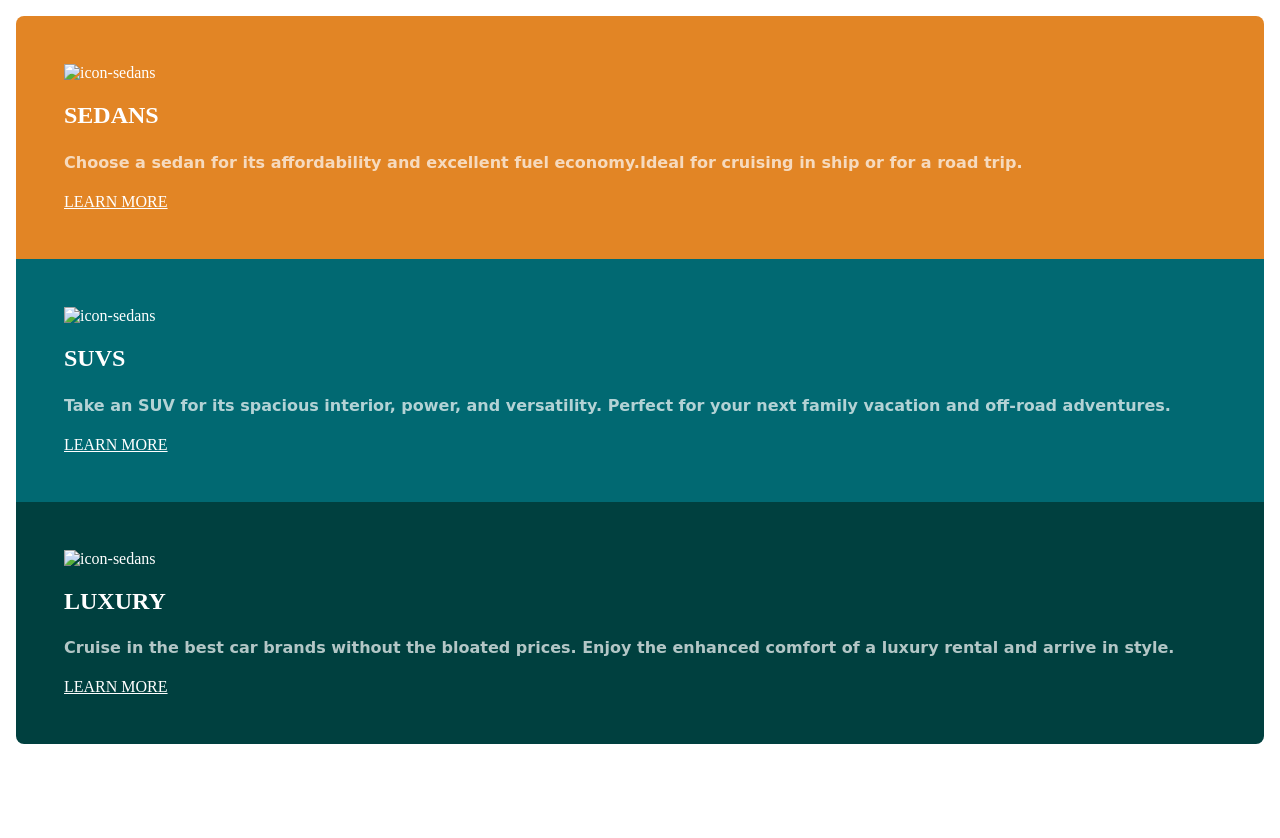
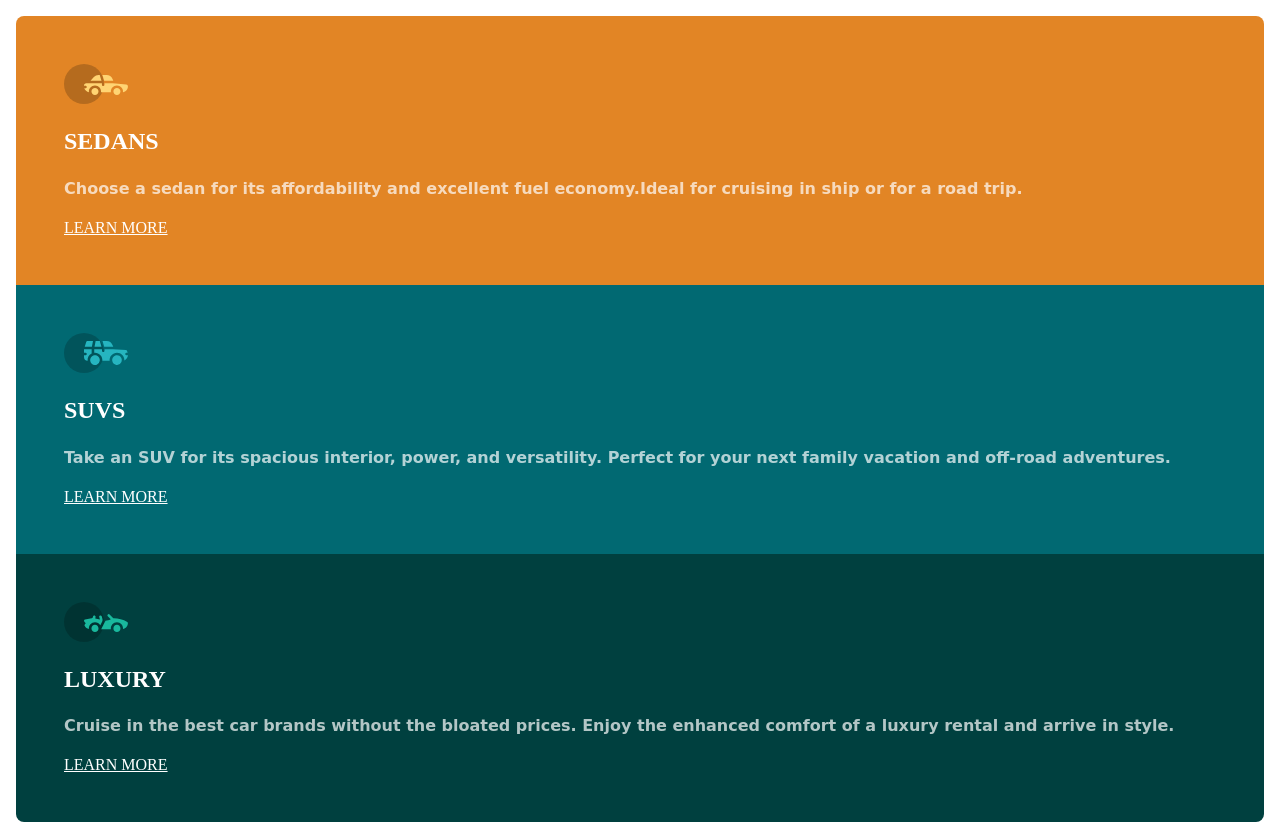
Before and after one commit to kishanyash/pro-3, a plain HTML site: page index.html in a window 1280 px wide. Before the commit the page ends 800 px from the top, so only its background shows below. Drawn offline with Linux system fonts and the light colour scheme.

Commit message:
Update index.html

```diff
--- a/index.html
+++ b/index.html
@@ -16,13 +16,13 @@
 <body>
     <div class="cards_container">
         <div class=" card orange_card">
-            <img src="/3-column-preview-card-component-main/images/icon-sedans.svg" alt="icon-sedans" srcset="">
+            <img src="/images/icon-sedans.svg" alt="icon-sedans" srcset="">
             <h2>sedans</h2>
             <p>Choose a sedan for its affordability and excellent fuel economy.Ideal for cruising in ship or for a road trip.</p>
             <a href="www.youtube.com">LEARN MORE</a>
         </div>
         <div class="card cyan_card">
-            <img src="/3-column-preview-card-component-main/images/icon-suvs.svg" alt="icon-sedans" srcset="">
+            <img src="/images/icon-suvs.svg" alt="icon-sedans" srcset="">
             <h2>suvs</h2>
             <p>Take an SUV for its spacious
                 interior, power, and
@@ -32,7 +32,7 @@
             <a href="www.facebook.com">LEARN MORE</a>
         </div>
         <div class=" card darkcyan_card">
-            <img src="/3-column-preview-card-component-main/images/icon-luxury.svg" alt="icon-sedans" srcset="">
+            <img src="/images/icon-luxury.svg" alt="icon-sedans" srcset="">
             <h2>luxury</h2>
             <p>Cruise in the best car brands
                 without the bloated prices.
```
